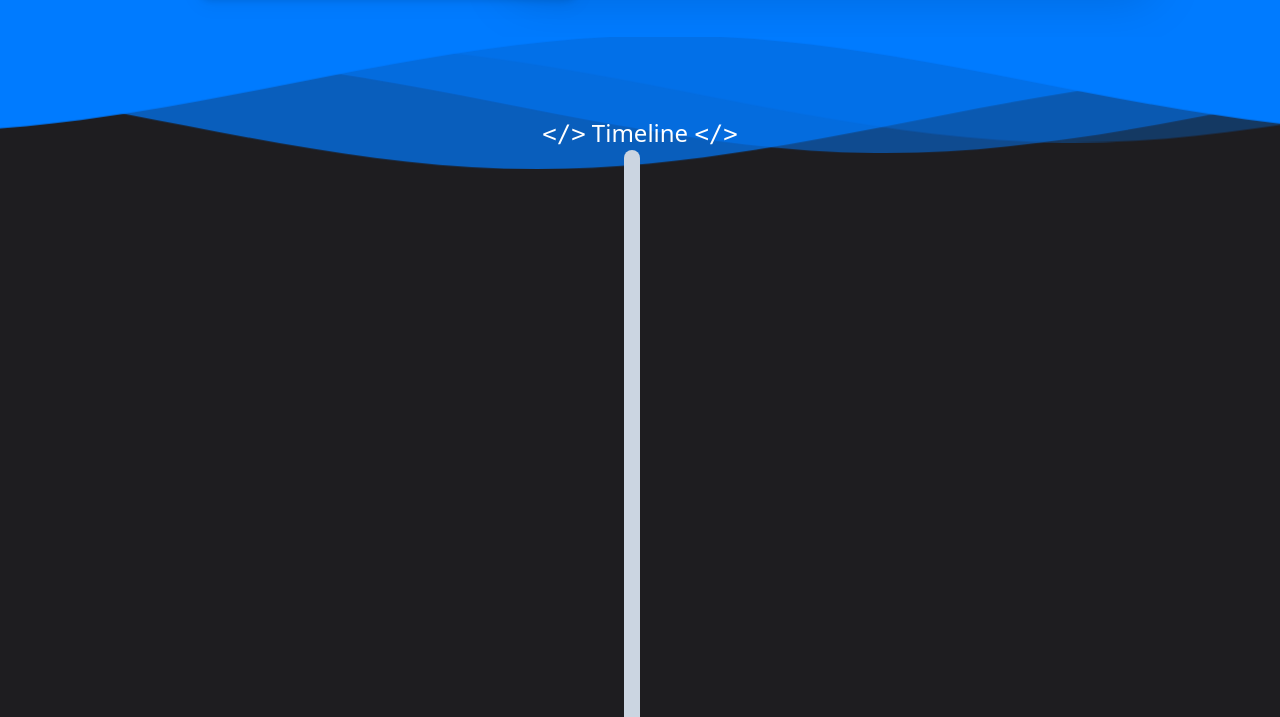
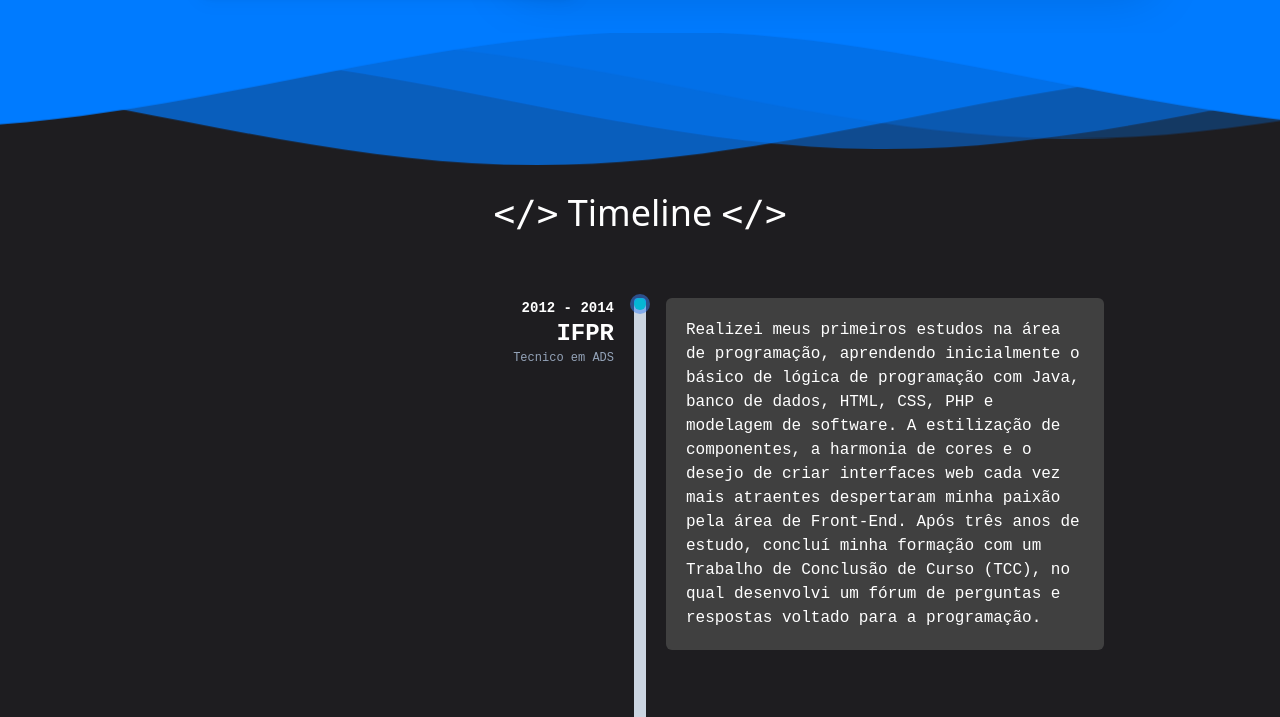
Before and after one commit to kkshiguematsu/Portfolio-LandingPage, a plain HTML site: page index.html in a window 1280 px wide. Shown: the part 1303-2020 px from the top of the page. Drawn offline with nearby package versions, Linux system fonts and the light colour scheme; a web font is replaced by a local one.

Commit message:
UPDATE timeline

```diff
--- a/index.html
+++ b/index.html
@@ -59,7 +59,7 @@
     <section id="about" class="flex justify-center items-center min-h-[50svh] bg-[#007bff] sm:pt-24">
       <div class="grid h-full max-w-[1220px] grid-cols-1 lg:grid-cols-2 py-20 sm:py-0">
         <div class="z-10 flex flex-col items-center justify-center h-full py-10 sm:-mr-2" ata-aos="fade-right">
-          <div class="flex flex-col items-center bg-[#1e1d20] border-2 border-white drop-shadow-lg rounded-2xl relative w-10/12 sm:w-96 max-w-screen-sm p-2">
+          <div class="flex flex-col items-center bg-[#1e1d20]  drop-shadow-lg rounded-2xl relative w-10/12 sm:w-96 max-w-screen-sm p-2">
             <img src="resources/1.png" alt="myFace" class="absolute object-cover w-40 h-40 border-4 border-white rounded-full 1 sm:w-52 sm:h-52 -top-20 sm:-top-24">
             <img src="resources/crown.png" alt="crown" class="absolute w-16 -rotate-45 custom-filter -top-28 left-12 sm:-top-32 sm:left-16">
             <div class="mt-24 text-center sm:mt-32">
@@ -75,7 +75,7 @@
           </div>
         </div>
         <div class="flex flex-col items-center justify-center w-full" ata-aos="fade-left">
-          <div class="bg-[#1e1d20] border-2 border-white drop-shadow-2xl rounded-2xl relative w-10/12 h-auto sm:w-[40rem] p-5 md:-ml-32">
+          <div class="bg-[#1e1d20]  drop-shadow-2xl rounded-2xl relative w-10/12 h-auto sm:w-[40rem] p-5 md:-ml-32">
             <p class="text-2xl text-center md:ml-20"> <code>&lt;/&gt;</code> Sobre mim <code>&lt;/&gt;</code> </p>
             <p class="mt-5 indent-8 md:ml-20" lang="pt">Apaixonado por design e desenvolvimento Front-End, busco sempre aprender e aprimorar minhas habilidades para criar interfaces funcionais, visualmente atraentes e proporcionar uma experiência de usuário melhor, acessível, fácil e intuitivo às funcionalidades do projeto. Com mentalidade orientada a soluções, dedicado e entusiasmado, estou sempre em busca de novos desafios e oportunidades para aprimorar e expandir meu conjunto de habilidades.</p>
           </div>
@@ -97,23 +97,39 @@
           </g>
         </svg>
       </div>
-      <div class="z-40 pt-20">
-        <h1 class="text-2xl "> <code>&lt;/&gt;</code> Timeline  <code>&lt;/&gt;</code> </h1>
+      <div class="z-40 pt-40 pb-16">
+        <h1 class="text-4xl "> <code>&lt;/&gt;</code> Timeline  <code>&lt;/&gt;</code> </h1>
       </div>
-      <div class="grid grid-cols-[1fr_auto_1fr] h-full max-w-[1220px] z-40">
-        <!-- <div class="flex flex-col items-center border border-red-500 w-12/12">
-          aaaaaaaaa
-        </div> -->
-        <div class="flex justify-center h-full">
-          <div class="w-4 rounded-full h-svh bg-slate-300">
-            <div>
-
+      <div class="grid grid-cols-[auto_1fr] md:grid-cols-[1fr_auto_1fr] h-full max-w-[1220px] z-40">
+        <div class="flex-col items-end hidden h-full md:flex ">
+          <div class="relative h-[350px]">
+            <div class="sticky w-full text-right top-52">
+              <p class="text-sm font-bold">2012 - 2014</p>
+              <p class="text-2xl font-bold">IFPR</p>
+              <p class="text-xs text-slate-400">Tecnico em ADS</p>
             </div>
           </div>
+
         </div>
-        <!-- <div class="flex flex-col items-center">
+        <div class="w-full h-full px-5 ">
+          <div id="growParentDiv" class="relative w-3 rounded-full h-svh bg-slate-300">
+            <div id="stickyDiv" class="sticky w-3 h-3 rounded-full ring-4 bg-cyan-500 top-60"></div>
+            <div id="growingDiv" class="bg-gradient-to-b w-full rounded-full from-cyan-500 to-[#007bff] transition -mt-3"></div>
+          </div>
+        </div>
+        <div class="flex flex-col items-start mr-5 w-12/12 md:w-9/12">
+          <div class="block py-3 md:hidden">
+            <p class="text-sm font-bold">2012 - 2014</p>
+            <p class="text-2xl font-bold">IFPR</p>
+            <p class="text-xs text-slate-400">Tecnico em ADS</p>
+          </div>
+          <div class="w-full p-5 rounded-md bg-neutral-700">
+            <p class="text-white">
 
-        </div> -->
+Realizei meus primeiros estudos na área de programação, aprendendo inicialmente o básico de lógica de programação com Java, banco de dados, HTML, CSS, PHP e modelagem de software. A estilização de componentes, a harmonia de cores e o desejo de criar interfaces web cada vez mais atraentes despertaram minha paixão pela área de Front-End. Após três anos de estudo, concluí minha formação com um Trabalho de Conclusão de Curso (TCC), no qual desenvolvi um fórum de perguntas e respostas voltado para a programação.
+            </p>
+          </div>
+        </div>
       </div>
     </section>
 
--- a/js/script.js
+++ b/js/script.js
@@ -26,6 +26,18 @@ document.addEventListener('DOMContentLoaded', function() {
             nav.classList.add("w-full")
             nav.classList.add("bg-transparent")
         }
+    });
+
+    document.addEventListener('scroll', () => {
+        const stickyDiv = document.getElementById('stickyDiv');
+        const growParentDiv = document.getElementById('growParentDiv');
+        const growingDiv = document.getElementById('growingDiv');
+
+        const parentRect = growParentDiv.getBoundingClientRect();
+        const stickyRect = stickyDiv.getBoundingClientRect();
+        const newHeight = stickyRect.top - parentRect.top;
+        growingDiv.style.height = `${newHeight + 8}px`;
+        console.log(growingDiv.style.height)
     });
 
     // document.querySelectorAll('.nav-link').forEach(link => {
```
